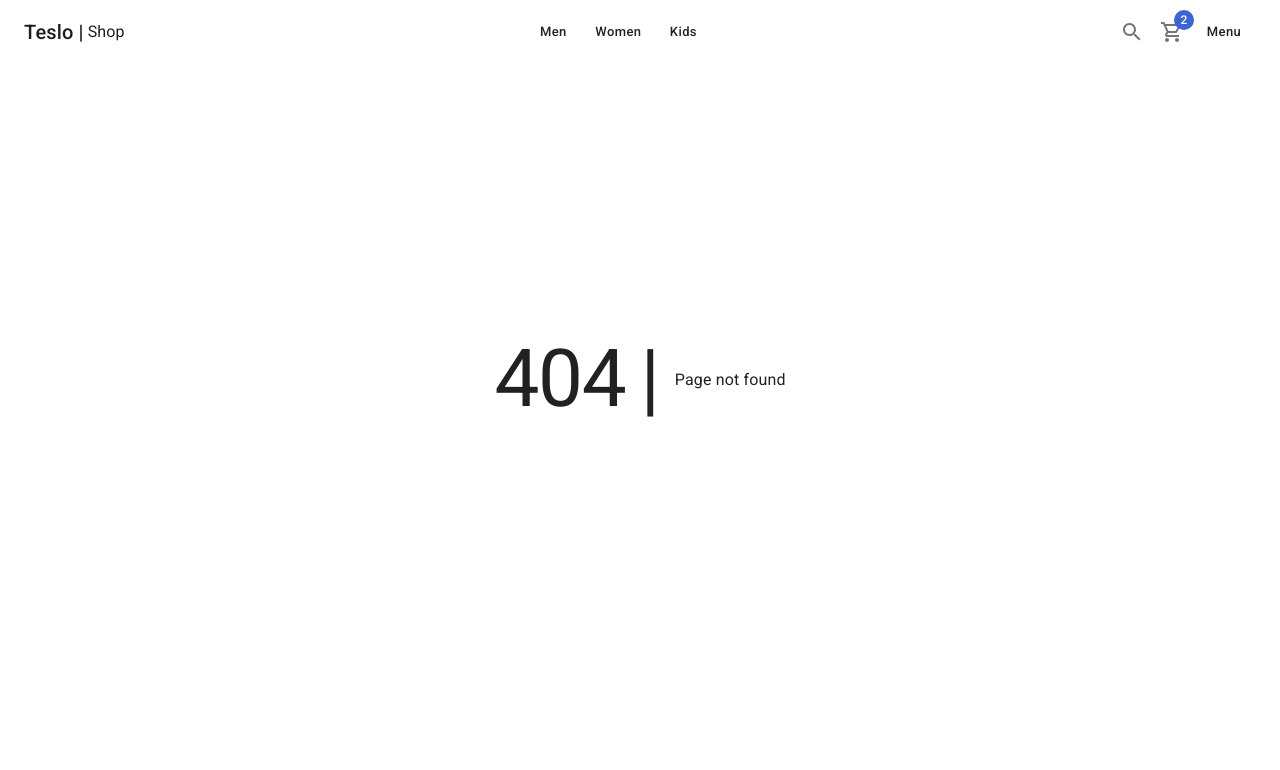
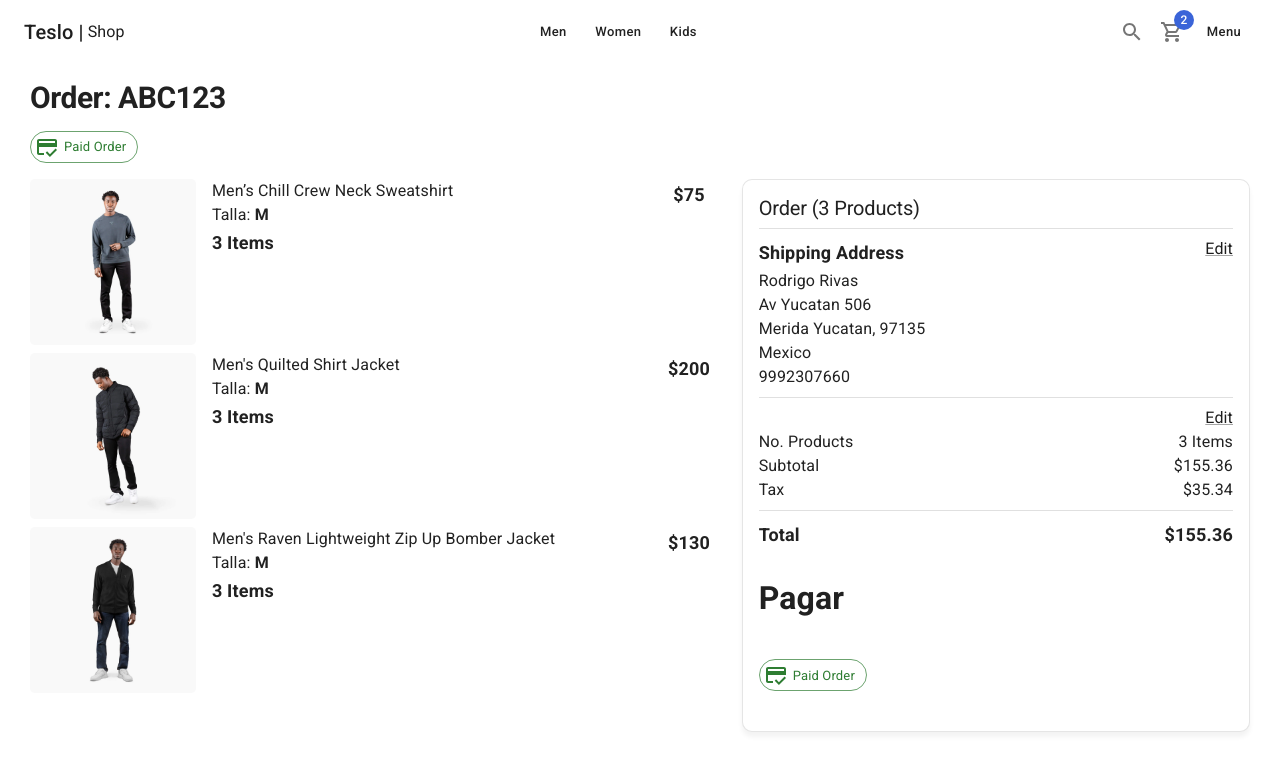
Before and after one commit to Xanul/teslo-shop-next, a Next.js app: page /orders/1 in a window 1280 px wide. Before the commit this address had no page. Shown: the top 770 px of the page. Built offline with nearby package versions, Linux system fonts and the light colour scheme.

Commit message:
Created the order page by id to show the individual order by user

```diff
--- /dev/null
+++ b/pages/orders/[id].tsx
@@ -0,0 +1,75 @@
+import { CartList } from "@/components/cart";
+import { ShopLayout } from "@/components/layout";
+import { Card, CardContent, Divider, Grid, Typography, Link, Chip } from "@mui/material";
+import { Box } from "@mui/system";
+import { OrdenSummary } from '../../components/cart/OrdenSummary';
+import NextLink from 'next/link';
+import { CreditCardOff, CreditScoreOutlined } from "@mui/icons-material";
+
+const OrderPage = () => {
+  return (
+    <ShopLayout title="Orden Summary #12442" pageDescription="Orden Summary">
+      <Typography variant="h1" component="h1">Order: ABC123</Typography>
+      {/* <Chip
+        sx={{my:2}}
+        label="Payment pending"
+        variant="outlined"
+        color="error"
+        icon={ <CreditCardOff /> }
+      /> */}
+      <Chip
+        sx={{my:2}}
+        label="Paid Order"
+        variant="outlined"
+        color="success"
+        icon={ <CreditScoreOutlined /> }
+      />
+      <Grid container>
+        <Grid item xs={12} sm={7}>
+          <CartList />
+        </Grid>
+        <Grid item xs={12} sm={5}>
+          <Card className="summary-card">
+            <CardContent>
+              <Typography variant="h2">Order (3 Products)</Typography>
+              <Divider sx={{my:1}}/>
+
+              <Box display="flex" justifyContent="space-between">
+                <Typography variant="subtitle1">Shipping Address</Typography>
+                <NextLink href="/checkout/address" passHref legacyBehavior>
+                  <Link underline="always">Edit</Link>
+                </NextLink>
+              </Box>
+
+              <Typography>Rodrigo Rivas</Typography>
+              <Typography>Av Yucatan 506</Typography>
+              <Typography>Merida Yucatan, 97135</Typography>
+              <Typography>Mexico</Typography>
+              <Typography>9992307660</Typography>
+
+              <Divider sx={{my:1}}/>
+              <Box display="flex" justifyContent="end">
+                <NextLink href="/cart" passHref legacyBehavior>
+                  <Link underline="always">Edit</Link>
+                </NextLink>
+              </Box>
+              <OrdenSummary />
+              <Box sx={{mt:3}}>
+                <h1>Pagar</h1>
+                <Chip
+                  sx={{my:2}}
+                  label="Paid Order"
+                  variant="outlined"
+                  color="success"
+                  icon={ <CreditScoreOutlined /> }
+                />
+              </Box>
+            </CardContent>
+          </Card>
+        </Grid>
+      </Grid>
+    </ShopLayout>
+  )
+}
+
+export default OrderPage;
```
